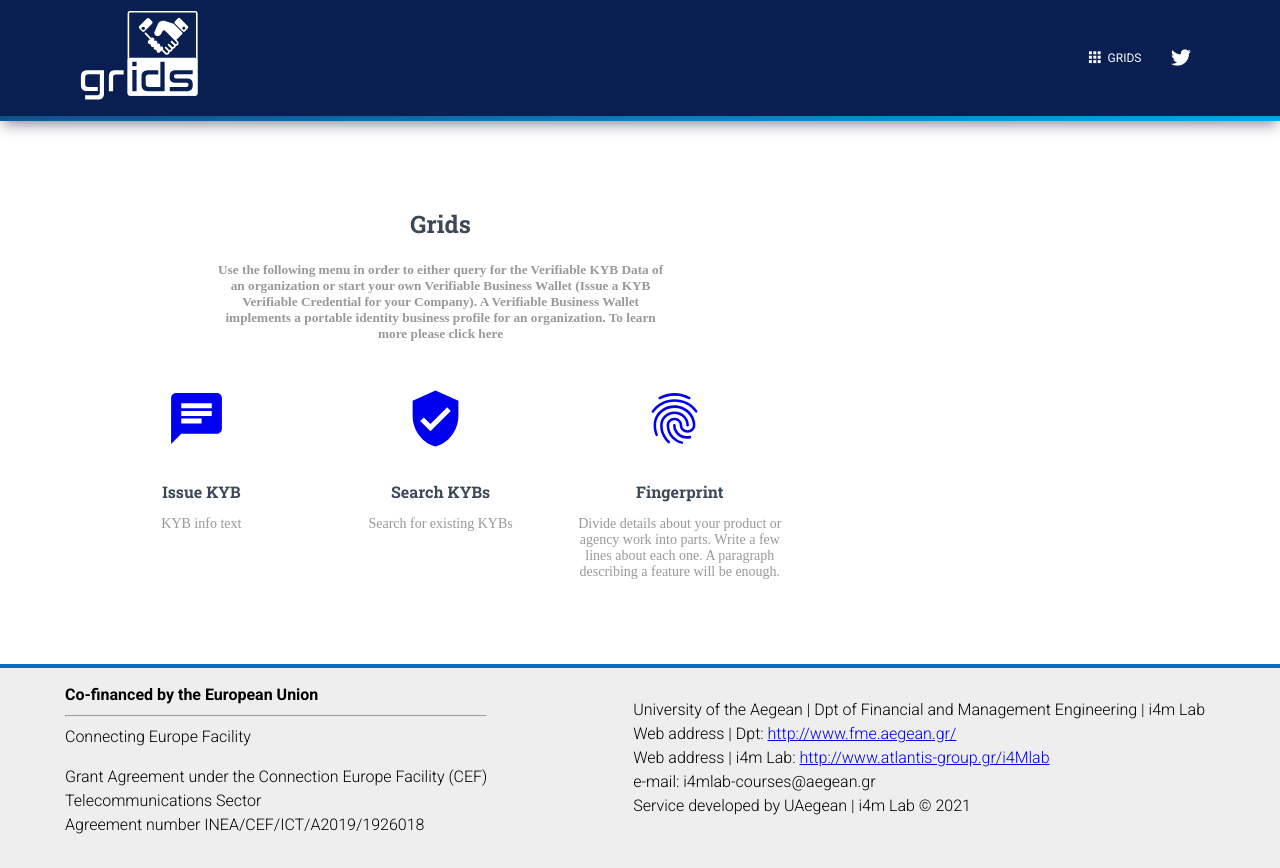
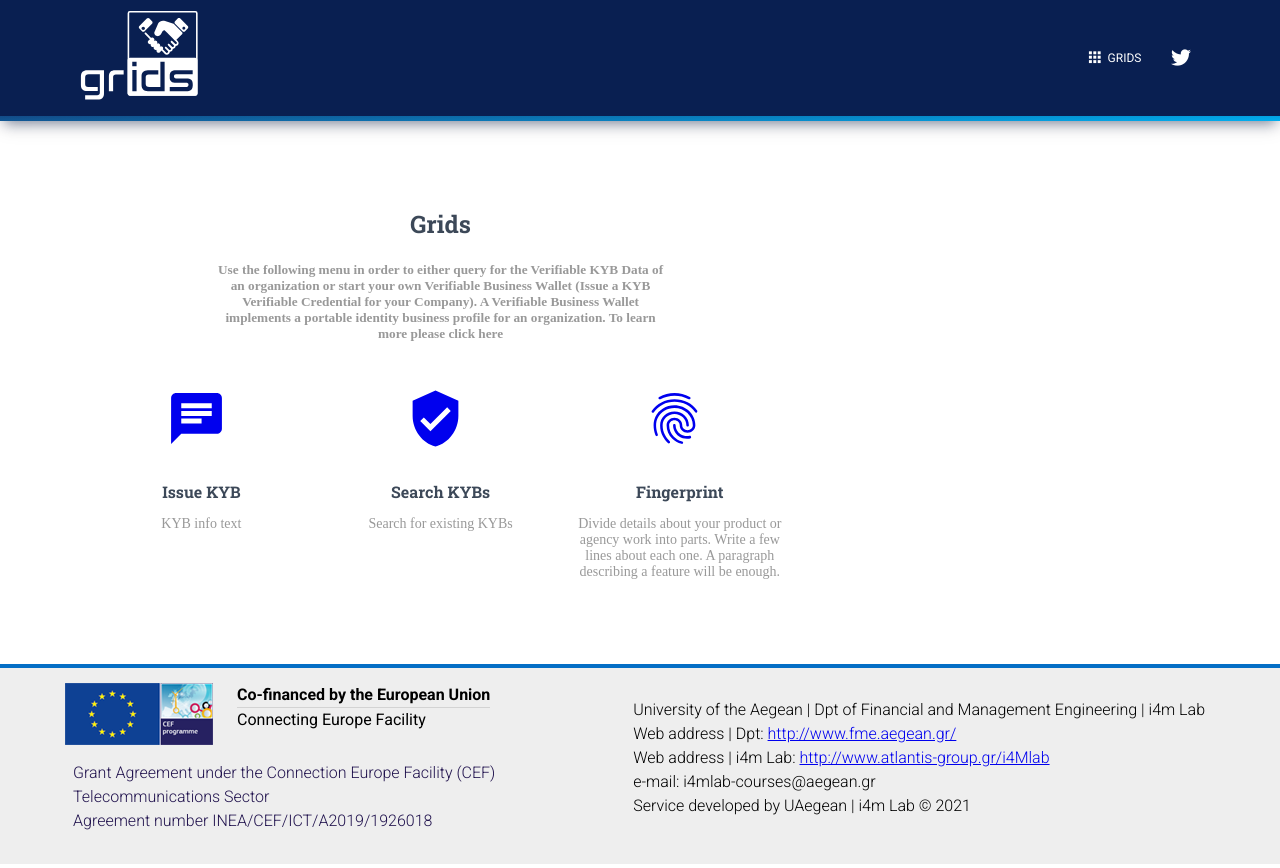
Before and after one commit to uaegean-i4mLab/palaemon-registration, a Next.js app: page / in a window 1280 px wide. Built offline with nearby package versions, Linux system fonts and the light colour scheme.

Commit message:
fix footer and add hidden message box

```diff
--- a/components/Footer/Footer.js
+++ b/components/Footer/Footer.js
@@ -30,62 +30,29 @@ export default function Footer(props) {
   });
   return (
     <footer className={footerClasses}>
-      <div className={classes.container}>
+      <div className={classes.footerContainer}>
         <div className={classes.left}>
-          <div className="lfImgAndText">
-            <div className="lfImgAndText--text">
+          <div className={classes.lfImgAndTextWr}>
+            <img style={{maxHeight:"7rem"}}
+                 src="/cef-logo.png"
+                 alt="..."
+            />
+            <div className={classes.lfImgAndText}>
               <div>
                 <b>Co-financed by the European Union</b>
-                <hr className="hrFtr" />
+                <hr className={classes.hrFtr} />
               </div>
               <div>Connecting Europe Facility</div>
             </div>
           </div>
-          <div className="btmText">
+          <div className={classes.btmText}>
             <p>
               Grant Agreement under the Connection Europe Facility (CEF) <br/>
               Telecommunications Sector <br />
               Agreement number INEA/CEF/ICT/A2019/1926018
             </p>
           </div>
-          {/*<List className={classes.list}>
-            <ListItem className={classes.inlineBlock}>
-              <a
-                href="https://www.creative-tim.com/?ref=njsmk-footer"
-                className={classes.block}
-                target="_blank"
-              >
-                Creative Tim
-              </a>
-            </ListItem>
-            <ListItem className={classes.inlineBlock}>
-              <a
-                href="https://www.creative-tim.com/presentation?ref=njsmk-footer"
-                className={classes.block}
-                target="_blank"
-              >
-                About us
-              </a>
-            </ListItem>
-            <ListItem className={classes.inlineBlock}>
-              <a
-                href="http://blog.creative-tim.com/?ref=njsmk-footer"
-                className={classes.block}
-                target="_blank"
-              >
-                Blog
-              </a>
-            </ListItem>
-            <ListItem className={classes.inlineBlock}>
-              <a
-                href="https://www.creative-tim.com/license?ref=njsmk-footer"
-                className={classes.block}
-                target="_blank"
-              >
-                Licenses
-              </a>
-            </ListItem>
-          </List>*/}
+
         </div>
         <div className={classes.right}>
           <div>
--- a/components/messageBox.js
+++ b/components/messageBox.js
@@ -1,20 +1,15 @@
-/*
-import Link from "next/link";
 import React , { useState } from "react";
-import { Button } from "react-bootstrap";
-import isMobile from "../utils/isMobile";
+import SimpleButton from "@material-ui/core/Button";
 
-function messageBox(props) {
+export default function MessageBox(props) {
     const [showText, setShowText] = useState(false);
 
     return (
         <div style={{ marginTop: "1.5rem" }}>
                 <React.Fragment>
-                    <button onClick={() => setShowText(!showText)}>Toggle</button>
+                    <SimpleButton onClick={() => setShowText(!showText)}>More Info</SimpleButton>
                     {showText && <div>{props.message}</div>}
                 </React.Fragment>
         </div>
     );
 };
-
-export default messageBox;*/
--- a/styles/jss/nextjs-material-kit/components/footerStyle.js
+++ b/styles/jss/nextjs-material-kit/components/footerStyle.js
@@ -24,6 +24,12 @@ const footerStyle = {
     padding: "15px 0",
     margin: "0",
     float: "right!important",
+    "@media (min-width: 992px)": {
+      maxWidth: "500px",
+    },
+    "@media (min-width: 1200px)": {
+      maxWidth: "700px",
+    },
     a: {
 
         color: primaryColor,
@@ -39,7 +45,7 @@ const footerStyle = {
     zIndex: "2",
     position: "static",
     borderTop: "4px solid #046ec5",
-    backgroundColor: "#eeeeee"
+    backgroundColor: "#eeeeee",
   },
   /*a: {
     color: primaryColor,
@@ -69,5 +75,42 @@ const footerStyle = {
     position: "relative",
     top: "3px",
   },
+  hrFtr: {
+    marginTop: "0px",
+    marginBottom: "0px",
+    height: "1px",
+    border: "none",
+    backgroundColor: "lightgrey"
+  },
+  btmText: {
+    fontSize: "12pt",
+    marginLeft:"0.5rem",
+    marginRight: "0.5rem",
+    color:"#20124d",
+    fontFamily: "Roboto",
+    fontWeight: "300",
+    verticalAlign: "baseline"
+  },
+  lfImgAndTextWr: {
+    display:"flex",
+    flexWrap: "wrap",
+  },
+
+  lfImgAndText: {
+    fontSize: "medium",
+    marginLeft: "1.5rem",
+    color:" black",
+    fontWeight: "400",
+    "@media (max-width: 444px)": {
+      marginLeft: "0px",
+    },
+  },
+  footerContainer: {
+    ...container,
+    display: "flex",
+    flexWrap: "wrap",
+    justifyContent: "space-between",
+  }
+
 };
 export default footerStyle;
```
Also changed, not shown: components/Forms/CompanySelectionForm.js (+6 -3 lines), public/cef-logo.png (added).
